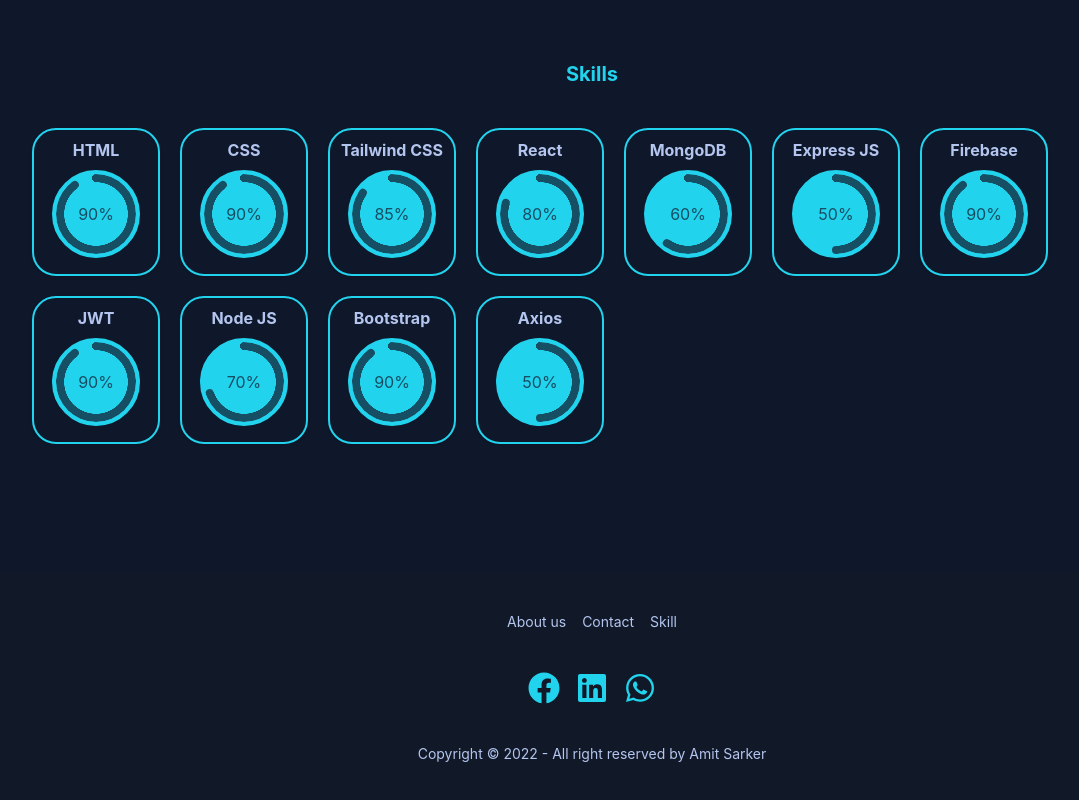
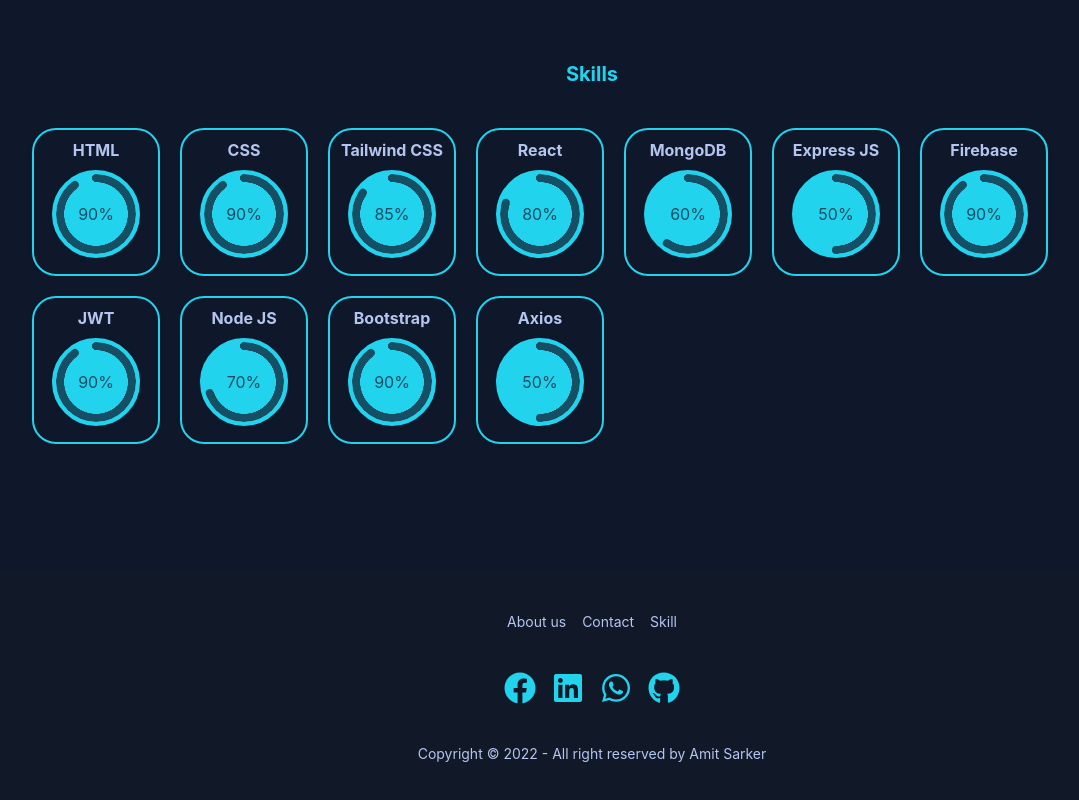
Before and after one commit to amit-sarker-00/Portfolio, a React (Create React App) app: page / in a window 1280 px wide. Shown: the part 1412-2212 px from the top of the page, without its empty margins (48-1127 px from the left). Built offline with nearby package versions, Linux system fonts and the light colour scheme; no server answers.

Commit message:
social link added

```diff
--- a/src/Shared/Footer/Footer.js
+++ b/src/Shared/Footer/Footer.js
@@ -3,6 +3,7 @@ import { Link } from "react-router-dom";
 import { FaFacebook } from "react-icons/fa";
 import { FaLinkedin } from "react-icons/fa";
 import { FaWhatsapp } from "react-icons/fa";
+import { FaGithub } from "react-icons/fa";
 
 const Footer = () => {
   return (
@@ -32,6 +33,9 @@ const Footer = () => {
             <a href="tel:+8801746889508">
               <FaWhatsapp className="w-8 h-8 text-cyan-400"></FaWhatsapp>
             </a>
+            <a href="https://github.com/amit-sarker-00">
+              <FaGithub className="w-8 h-8 text-cyan-400"></FaGithub>
+            </a>
           </div>
         </div>
         <div>
```
